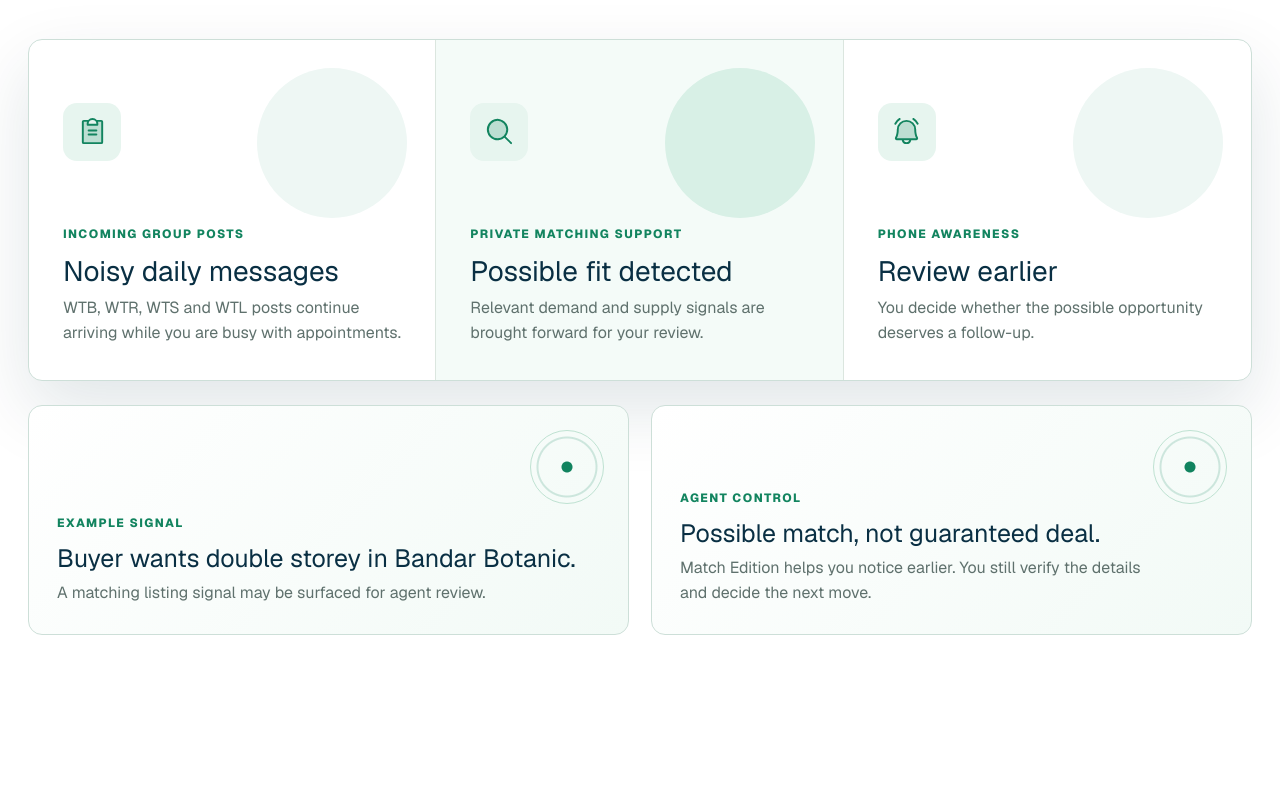
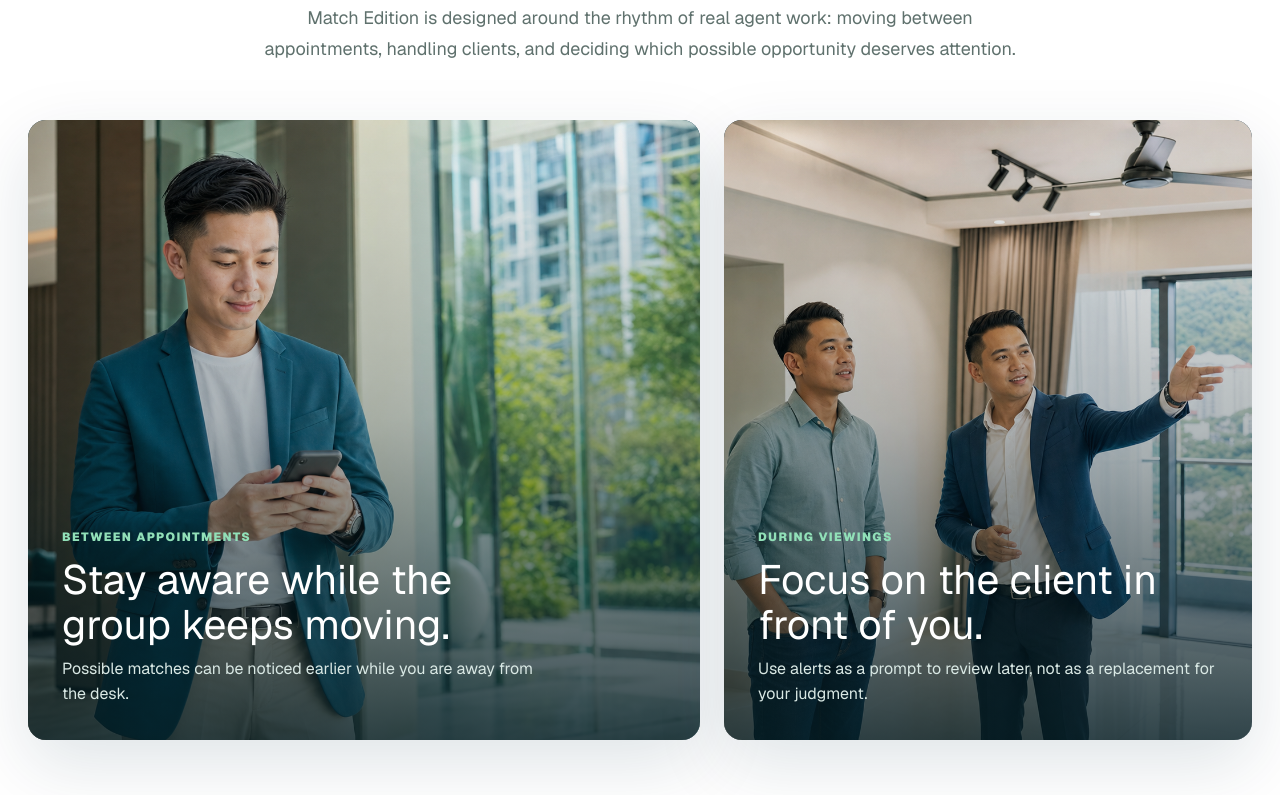
Before and after one commit to hsong-git/propertydealdesk-agenttools, a Next.js app: page / in a window 1280 px wide. Shown: the part 1485-2280 px from the top of the page. Built offline with nearby package versions, Linux system fonts and the light colour scheme.

Commit message:
Add agent lifestyle photos to Match Edition page

```diff
--- a/app/globals.css
+++ b/app/globals.css
@@ -64,6 +64,17 @@ h1 span { color: #91e0b8; }
 .steps article > span { position: absolute; top: 30px; right: 24px; color: #a4b4af; font-size: 12px; font-weight: 800; }
 .steps h3 { margin: 0 0 10px; font-size: 19px; }
 .steps p { margin: 0; color: var(--muted); line-height: 1.55; font-size: 14px; }
+
+.photo-story { max-width: 1320px; padding-bottom: 72px; }
+.photo-grid { display: grid; grid-template-columns: 1.12fr .88fr; gap: 24px; align-items: stretch; }
+.photo-card { min-height: 520px; border-radius: 18px; overflow: hidden; position: relative; display: flex; align-items: flex-end; background: var(--ink); box-shadow: 0 24px 70px rgba(9,47,67,.13); }
+.photo-card.large { min-height: 620px; }
+.photo-card img { position: absolute; inset: 0; width: 100%; height: 100%; object-fit: cover; }
+.photo-card::after { content: ""; position: absolute; inset: 0; background: linear-gradient(180deg, rgba(5,29,35,.04) 0%, rgba(5,29,35,.28) 48%, rgba(5,29,35,.82) 100%); }
+.photo-card div { position: relative; z-index: 1; padding: 34px; color: white; max-width: 560px; }
+.photo-card span { display: inline-flex; margin-bottom: 12px; color: #91e0b8; font-size: 12px; font-weight: 850; text-transform: uppercase; letter-spacing: .12em; }
+.photo-card h3 { margin: 0 0 10px; font-size: clamp(28px, 3.2vw, 42px); line-height: 1.08; letter-spacing: 0; }
+.photo-card p { margin: 0; color: #d9e8e4; line-height: 1.55; font-size: 16px; }
 
 .signal-feature { max-width: 1320px; padding-bottom: 78px; }
 .signal-feature .section-heading { margin-bottom: 34px; }
@@ -145,6 +156,8 @@ footer p { margin: 0; line-height: 1.5; }
   .steps { grid-template-columns: 1fr 1fr; }
   .steps article:nth-child(2) { border-right: 0; }
   .steps article:nth-child(-n+2) { border-bottom: 1px solid var(--line); }
+  .photo-grid { grid-template-columns: 1fr; }
+  .photo-card, .photo-card.large { min-height: 500px; }
   .detail-grid { grid-template-columns: 1fr; }
   .product-story, .beta-grid { grid-template-columns: 1fr; gap: 52px; }
   .product-image { order: 2; }
@@ -174,6 +187,10 @@ footer p { margin: 0; line-height: 1.5; }
   .steps { grid-template-columns: 1fr; }
   .steps article { border-right: 0; border-bottom: 1px solid var(--line); min-height: 220px; }
   .steps article:last-child { border-bottom: 0; }
+  .photo-story { padding-top: 70px; }
+  .photo-card, .photo-card.large { min-height: 420px; border-radius: 14px; }
+  .photo-card div { padding: 24px; }
+  .photo-card h3 { font-size: 30px; }
   .signal-feature { padding-top: 72px; }
   .signal-map { grid-template-columns: 1fr; }
   .signal-column { min-height: 260px; border-right: 0; border-bottom: 1px solid var(--line); }
--- a/app/page.tsx
+++ b/app/page.tsx
@@ -72,6 +72,32 @@ export default function Home() {
           <h2>Good opportunities should not depend on how fast you can scroll.</h2>
         </div>
         <p>Viewings, appointments, driving and client calls do not stop the co-broke messages. Match Edition helps you notice what may matter while you stay focused on your clients.</p>
+      </section>
+
+      <section className="section photo-story">
+        <div className="section-heading centered">
+          <span className="section-kicker">Built for the working day</span>
+          <h2>For the moments when agents cannot keep watching every group.</h2>
+          <p>Match Edition is designed around the rhythm of real agent work: moving between appointments, handling clients, and deciding which possible opportunity deserves attention.</p>
+        </div>
+        <div className="photo-grid">
+          <article className="photo-card large">
+            <img src="/agent-between-appointments.png" alt="Real estate agent checking phone between property appointments" />
+            <div>
+              <span>Between appointments</span>
+              <h3>Stay aware while the group keeps moving.</h3>
+              <p>Possible matches can be noticed earlier while you are away from the desk.</p>
+            </div>
+          </article>
+          <article className="photo-card">
+            <img src="/agent-viewing-client.png" alt="Real estate agent guiding a client during a condominium viewing" />
+            <div>
+              <span>During viewings</span>
+              <h3>Focus on the client in front of you.</h3>
+              <p>Use alerts as a prompt to review later, not as a replacement for your judgment.</p>
+            </div>
+          </article>
+        </div>
       </section>
 
       <section className="section signal-feature" id="product-view">
```
Also changed, not shown: public/agent-between-appointments.png (added), public/agent-viewing-client.png (added).
